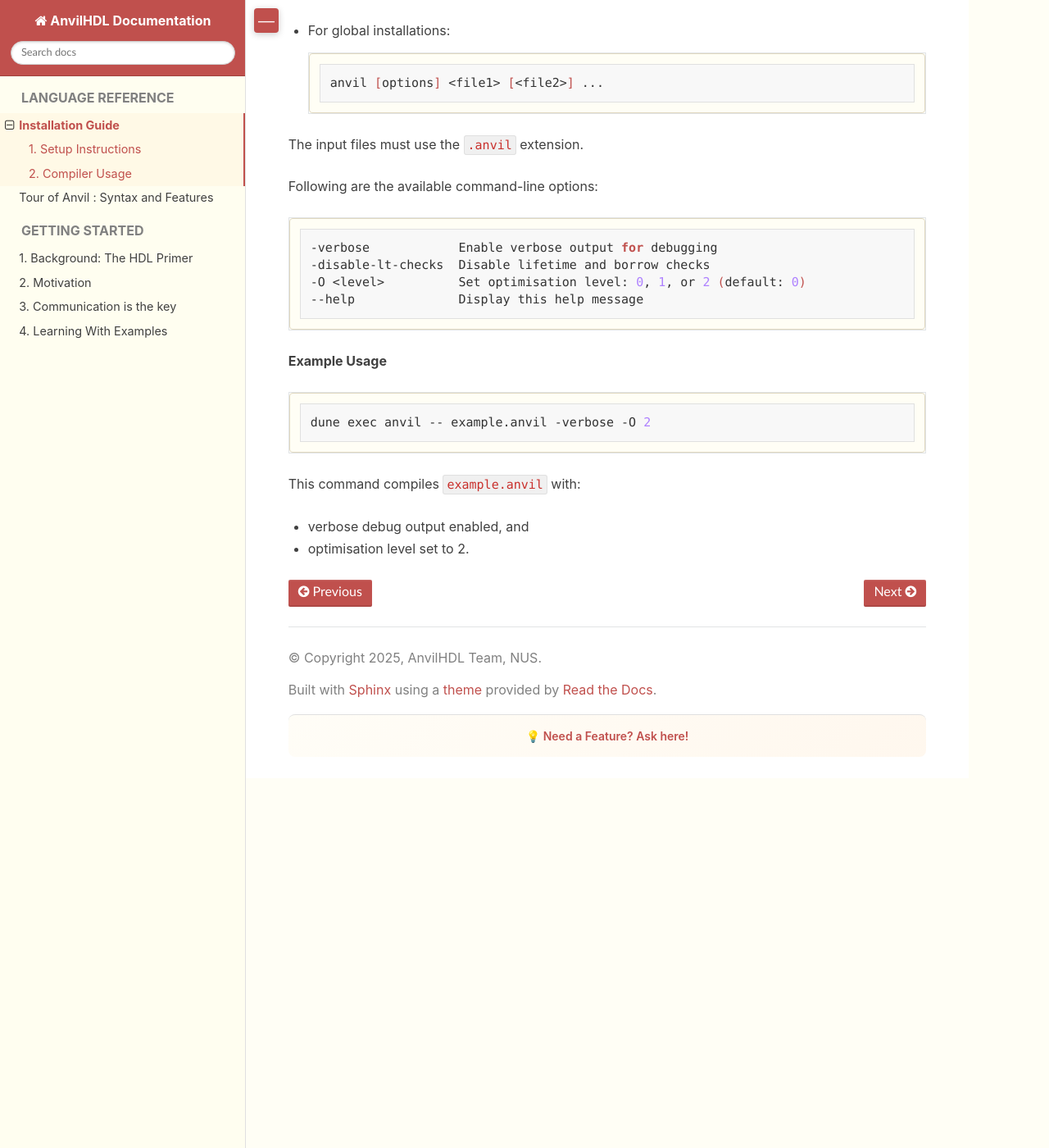
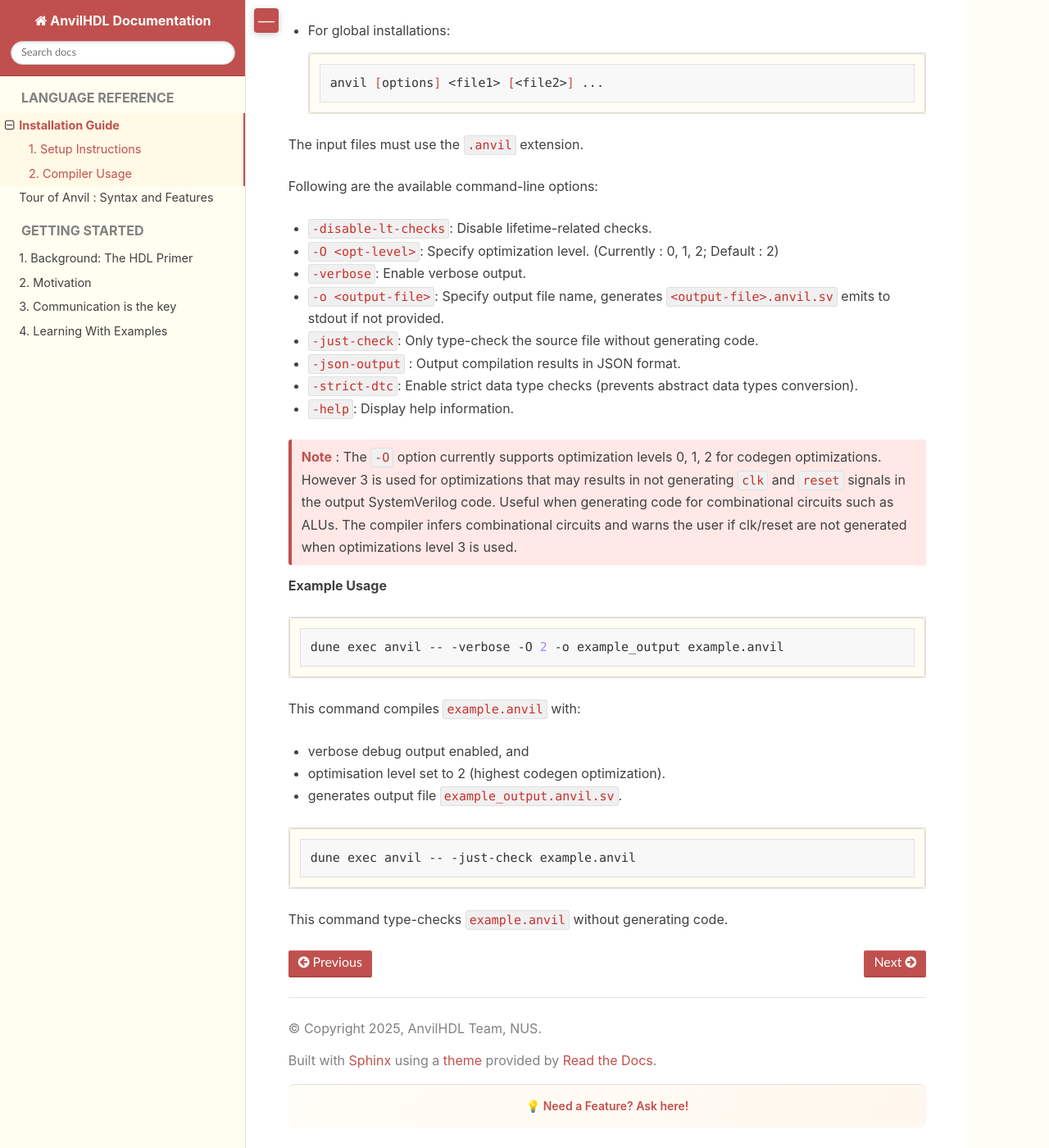
Before and after one commit to AnvilHDL/anvil-docs, a Sphinx documentation site: the page built from docs/installation.md, in a window 1280 px wide and 1400 px high, scrolled down 1945 px. Shown: the whole window at 82% size. Built offline with Sphinx 7.4.7 and the Read the Docs theme 3.1.0, drawn with Linux system fonts in a browser that asks for light colours; before the commit the page ends 2894 px from its top, so only the background shows below that.

Commit message:
update compiler instructions and bit cleanup

````diff
--- a/docs/ext/anvil_playground.py
+++ b/docs/ext/anvil_playground.py
@@ -1,8 +1,5 @@
 """
 Sphinx extension for interactive Anvil code playgrounds.
-
-This extension adds a custom directive `.. anvil-playground::` that creates
-interactive code editors with run buttons for Anvil HDL code examples.
 """
 
 from docutils import nodes
@@ -12,7 +9,6 @@ import json
 
 
 class AnvilPlaygroundNode(nodes.General, nodes.Element):
-    """Node for Anvil playground widget."""
     pass
 
 
@@ -42,14 +38,11 @@ class AnvilPlaygroundDirective(SphinxDirective):
     }
 
     def run(self):
-        # Get the code content
         code = '\n'.join(self.content)
 
-        # Get options
         playground_url = self.options.get('playground-url', 'https://anvil.capstone.kisp-lab.org')
         height = self.options.get('height', '500px')
 
-        # Create the node
         node = AnvilPlaygroundNode()
         node['code'] = code
         node['playground_url'] = playground_url
@@ -59,7 +52,6 @@ class AnvilPlaygroundDirective(SphinxDirective):
 
 
 def visit_anvil_playground_html(self, node):
-    """Generate HTML for the playground widget."""
     import hashlib
     import html
 
@@ -67,15 +59,11 @@ def visit_anvil_playground_html(self, node):
     playground_url = node['playground_url']
     height = node['height']
 
-    # Generate a unique ID for this widget
     widget_id = f"anvil-playground-{hashlib.md5(code.encode()).hexdigest()[:8]}"
 
-    # Escape code for safe embedding in HTML data attribute
-    # Use html.escape to handle quotes and special characters
     code_escaped = html.escape(code, quote=True)
     playground_url_escaped = html.escape(playground_url, quote=True)
 
-    # Use double quotes for HTML attributes, escape the content properly
     html_output = f'''<div class="anvil-playground-container" id="{widget_id}" data-code="{code_escaped}" data-playground-url="{playground_url_escaped}" style="min-height: {height};"></div>'''
 
     self.body.append(html_output)
@@ -83,31 +71,24 @@ def visit_anvil_playground_html(self, node):
 
 
 def depart_anvil_playground_html(self, node):
-    """Close the playground widget HTML."""
-    # Nothing to do - we already skipped the node
     pass
 
 
 def add_assets(app, pagename, templatename, context, doctree):
-    """Add JavaScript and CSS assets to the page."""
     if doctree and doctree.traverse(AnvilPlaygroundNode):
-        # Add the playground widget script
         app.add_js_file('playground-widget.js')
 
 
 def setup(app):
     """Setup the Sphinx extension."""
 
-    # Register the directive
     app.add_directive('anvil-playground', AnvilPlaygroundDirective)
 
-    # Register the node
     app.add_node(
         AnvilPlaygroundNode,
         html=(visit_anvil_playground_html, depart_anvil_playground_html)
     )
 
-    # Connect to the html-page-context event to add assets
     app.connect('html-page-context', add_assets)
 
     return {
--- a/docs/installation.md
+++ b/docs/installation.md
@@ -82,20 +82,31 @@ The input files must use the `.anvil` extension.
 
 Following are the available command-line options:
 
-```bash
--verbose            Enable verbose output for debugging
--disable-lt-checks  Disable lifetime and borrow checks
--O <level>          Set optimisation level: 0, 1, or 2 (default: 0)
---help              Display this help message
-```
 
+- `-disable-lt-checks`: Disable lifetime-related checks.
+- `-O <opt-level>`: Specify optimization level. (Currently : 0, 1, 2; Default : 2)
+- `-verbose`: Enable verbose output.
+- `-o <output-file>`: Specify output file name, generates `<output-file>.anvil.sv`  emits to stdout if not provided.
+- `-just-check`: Only type-check the source file without generating code.
+- `-json-output` : Output compilation results in JSON format.
+- `-strict-dtc`: Enable strict data type checks (prevents abstract data types conversion).
+- `-help`: Display help information.
+
+
+> **Note** : The `-O` option currently supports optimization levels 0, 1, 2 for codegen optimizations. However 3 is used for optimizations that may results in not generating `clk` and `reset` signals in the output SystemVerilog code. Useful when generating code for combinational circuits such as ALUs. The compiler infers combinational circuits and warns the user if clk/reset are not generated when optimizations level 3 is used.
 
 **Example Usage**
 
 ```bash
-dune exec anvil -- example.anvil -verbose -O 2
+dune exec anvil -- -verbose -O 2 -o example_output example.anvil
 ```
 
 This command compiles `example.anvil` with:
 - verbose debug output enabled, and
-- optimisation level set to 2.
+- optimisation level set to 2 (highest codegen optimization).
+- generates output file `example_output.anvil.sv`.
+
+```bash
+dune exec anvil -- -just-check example.anvil
+```
+This command type-checks `example.anvil` without generating code.
--- a/docs/static/playground-widget.js
+++ b/docs/static/playground-widget.js
@@ -234,7 +234,7 @@ class AnvilPlayground {
                 if (data.charAt(0) === 'E') {
                     stderrOutput.textContent += data.substring(1);
                     hasError = true;
-                    this.switchTab('stderr');
+                    // this.switchTab('stderr');
                 } else if (data.charAt(0) === 'O') {
                     stdoutOutput.textContent += data.substring(1);
                 }
````
